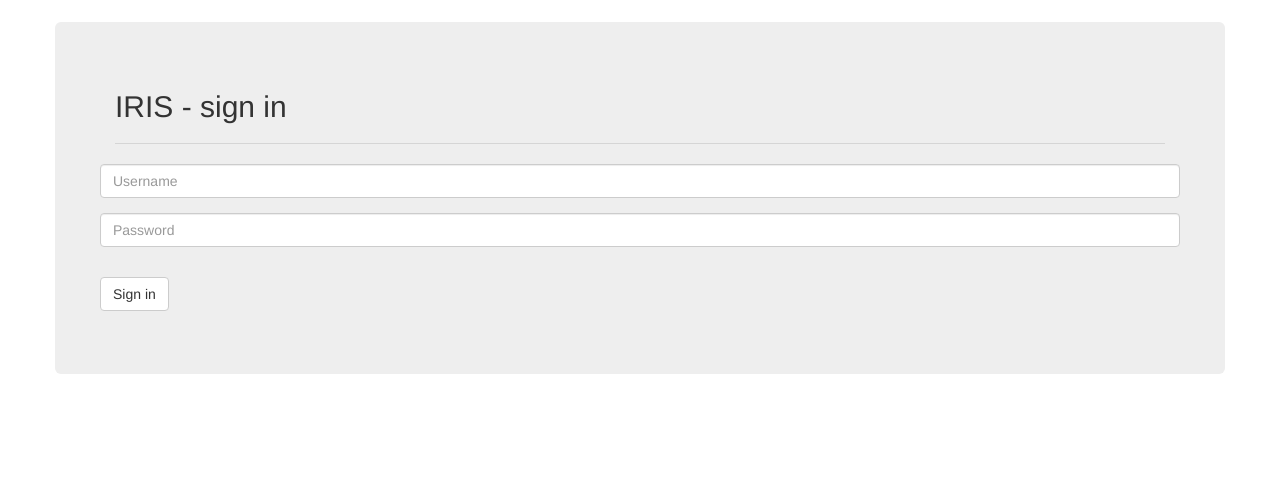
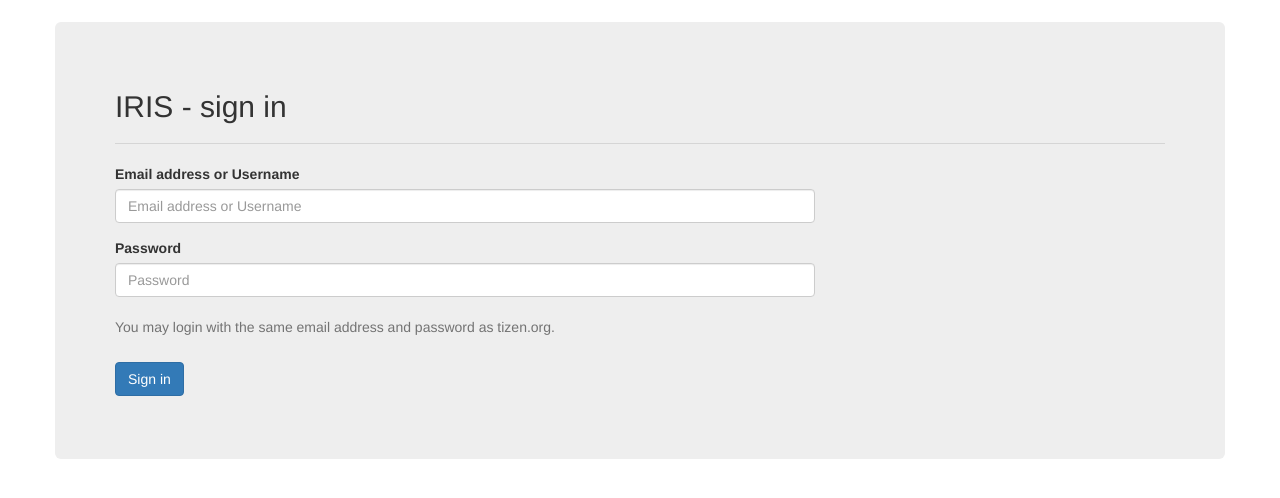
Before and after one commit to intel/iris-panel, a Django app: template iris/core/templates/core/login.html in a window 1280 px wide. Shown: the part 62-560 px from the top of the page. Run offline with Django 3.2, Linux system fonts and the light colour scheme; the template is opened without the code that fills it, so the values that code supplies are empty; parts of the project's set-up code (start-up, migrations or seed data) failed here and were passed over; some libraries are stand-ins or nearby versions.

Commit message:
Add help text to login form.
Prompt user may login with email and password.

Also fix typo class "col-4" to "col-lg-8" to make input fields
a little shorter.

Fixes: 1787
Change-Id: I070b70a01d9f7568a18c464e104c28c48149dd3d
Signed-off-by: Huang Hao <hao.h.huang@intel.com>

```diff
--- a/iris/core/templates/core/login.html
+++ b/iris/core/templates/core/login.html
@@ -8,22 +8,33 @@
         {% if not user.is_authenticated %}
         <form class="form form-horizontal" method="POST" action="/login/?next={{ redirecto_to }}">
             <fieldset>
-                <div class="col-4">
+                <div class="col-lg-8">
                     <div class="form-group">
-                        <input class="form-control" id="id_login_username" name="username" type="text" placeholder="Username" />
+                      <label for="id_login_user">Email address or Username</label>
+                      <input class="form-control" id="id_login_username" name="username"
+                             type="text" placeholder="Email address or Username" />
                     </div>
+
                     <div class="form-group">
-                        <input class="form-control" id="id_login_password" name="password" type="password" placeholder="Password" />
+                      <label for="id_login_user">Password</label>
+                      <input class="form-control" id="id_login_password" name="password"
+                             type="password" placeholder="Password" />
                     </div>
+
                     <div class="form-group">
-                        {% if messages %}
+                      <span class="help-block">You may login with the same email address and password as tizen.org.</span>
+                    </div>
+
+                    {% if messages %}
+                    <div class="form-group">
                         {% for message in messages %}
                         <p class="text-danger">{{ message }}</p>
                         {% endfor %}
-                        {% endif %}
                     </div>
+                    {% endif %}
+
                     <div class="form-group">
-                        <button id="login-button" class="btn btn-default" type="submit" value="Sign in">Sign in</button>
+                        <button id="login-button" class="btn btn-primary" type="submit" value="Sign in">Sign in</button>
                     </div>
                 </div>
                 {% csrf_token %}
```
